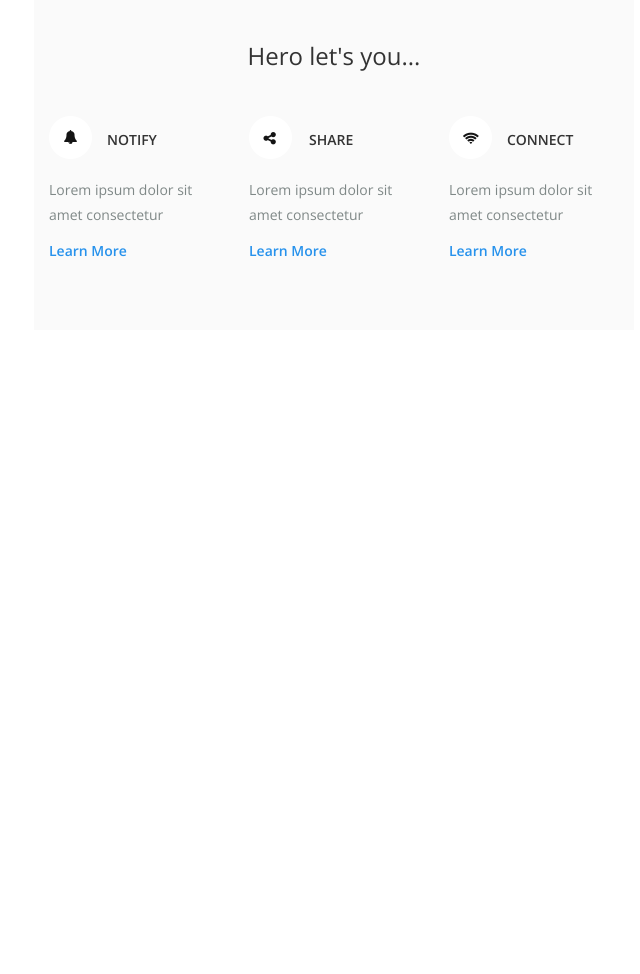
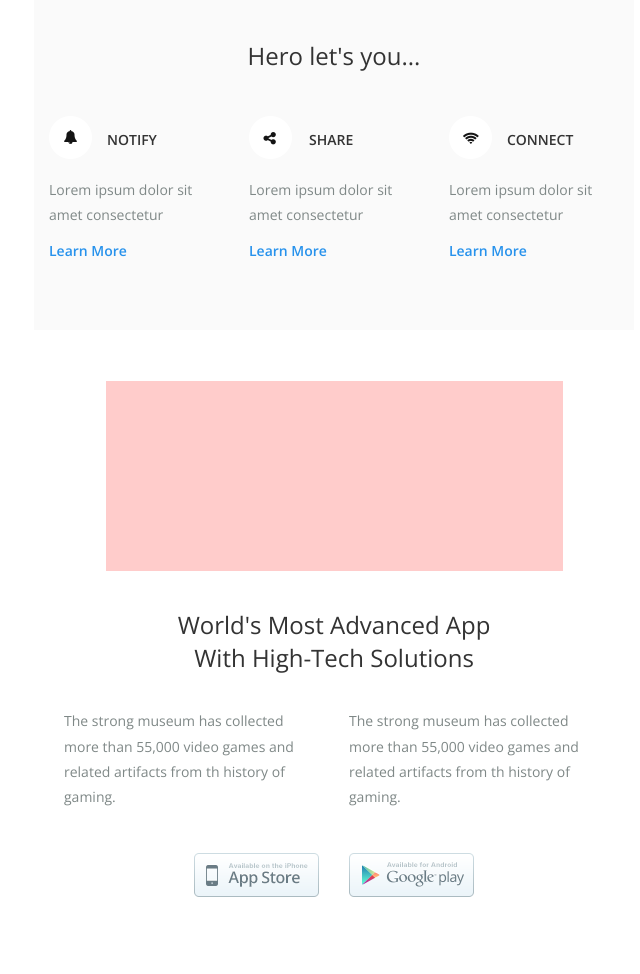
Before and after one commit to SolomanGarcia/cp-email, a plain HTML site: page index.html in a window 1280 px wide. Shown: the part 475-1449 px from the top of the page, without its empty margins (306-946 px from the left). Before the commit the page ends 813 px from the top, so only its background shows below. Drawn offline with nearby package versions, Linux system fonts and the light colour scheme.

Commit message:
add advanced row

```diff
--- a/index.html
+++ b/index.html
@@ -33,7 +33,7 @@
                 </table>
                 <!-- End left column -->
                 <!-- Start right column -->
-                <table class="header-right" width="50%" align="right" cellspacing="0" cellpadding="0" border="0">
+                <table class="header-right" width="50%" align="right" cellspacing="0" cellpadding="0" border="0" style="background: white;">
                   <tr>
                     <td style="font-family: 'Open Sans', 'Helvetica Neue', Helvetica, Arial, 'Lucida Grande', sans-serif; color: #7d7d7d;">
                       <table class="container" width="100%" align="center" cellspacing="0" cellpadding="0" border="0" style="padding: 20px;">
@@ -53,7 +53,7 @@
                   </tr>
                   <tr>
                     <td align="center" valign="bottom" style="padding-top: 16px;">
-                      <img src="/img/smartwatch.png">
+                      <img src="/img/smartwatch.png" style="position: relative; bottom: -4px">
                     </td>
                   </tr>
                 </table>
@@ -154,11 +154,53 @@
               </td>
             </tr>
             <!-- End of lets you row -->
-             <!-- Start of main row -->
-             <tr>
-              <td></td>
+            <!-- Start of advanced row -->
+            <tr>
+              <td>
+                <table class="advance-table" width="100%" align="left" cellspacing="0" cellpadding="0" border="0" role="presentation" style="padding: 15px 15px 70px 15px; background: white;">
+                  <tr>
+                    <td style="font-family: 'Open Sans', 'Helvetica Neue', Helvetica, Arial, 'Lucida Grande', sans-serif; color: #333333; padding: 36px 0 5px 0; font-weight: 300; font-size: 24px;" align="center">
+                      <img src="/img/image_head.jpg">
+                    </td>
+                  </tr>
+                  <tr>
+                    <td>
+                      <h3 style="font-family: 'Open Sans', 'Helvetica Neue', Helvetica, Arial, 'Lucida Grande', sans-serif; color: #333333; padding: 25px 0 5px 0; font-weight: 300; font-size: 24px; text-transform: capitalize; margin: 0;" align="center">World's <span style="font-weight: 400;">most advanced App</span><br>with High-Tech solutions
+                      </h3>
+                    </td>
+                  </tr>
+                  <tr>
+                    <td>
+                      <table class="advance-table" width="50%" align="left" cellspacing="0" cellpadding="0" border="0" role="presentation" style="padding: 15px 15px 0 15px; background: white;">
+                        <tr>
+                          <td>
+                            <p style="font-family: 'Open Sans', 'Helvetica Neue', Helvetica, Arial, 'Lucida Grande', sans-serif; color: #333333; font-weight: 400; line-height: 1.8; font-size: 14px; color: #7f8887; padding: 0 0 30px;">The strong museum has collected more than 55,000 video games and related artifacts from th history of gaming.</p>
+                          </td>
+                        </tr>
+                        <tr>
+                          <td align="right">
+                            <img src="/img/appstore.png">
+                          </td>
+                        </tr>
+                      </table>
+                      <table class="advance-table" width="50%" align="left" cellspacing="0" cellpadding="0" border="0" role="presentation" style="padding: 15px 15px 0 15px; background: white;">
+                        <tr>
+                          <td>
+                            <p style="font-family: 'Open Sans', 'Helvetica Neue', Helvetica, Arial, 'Lucida Grande', sans-serif; color: #333333; font-weight: 400; line-height: 1.8; font-size: 14px; color: #7f8887; padding: 0 0 30px;">The strong museum has collected more than 55,000 video games and related artifacts from th history of gaming.</p>
+                          </td>
+                        </tr>
+                        <tr>
+                          <td align="left">
+                            <img src="/img/playstore.png">
+                          </td>
+                        </tr>
+                      </table>
+                    </td>
+                  </tr>
+                </table>
+              </td>
             </tr>
-            <!-- End of main row -->
+            <!-- End of advanced row -->
              <!-- Start of main row -->
              <tr>
               <td></td>
```
